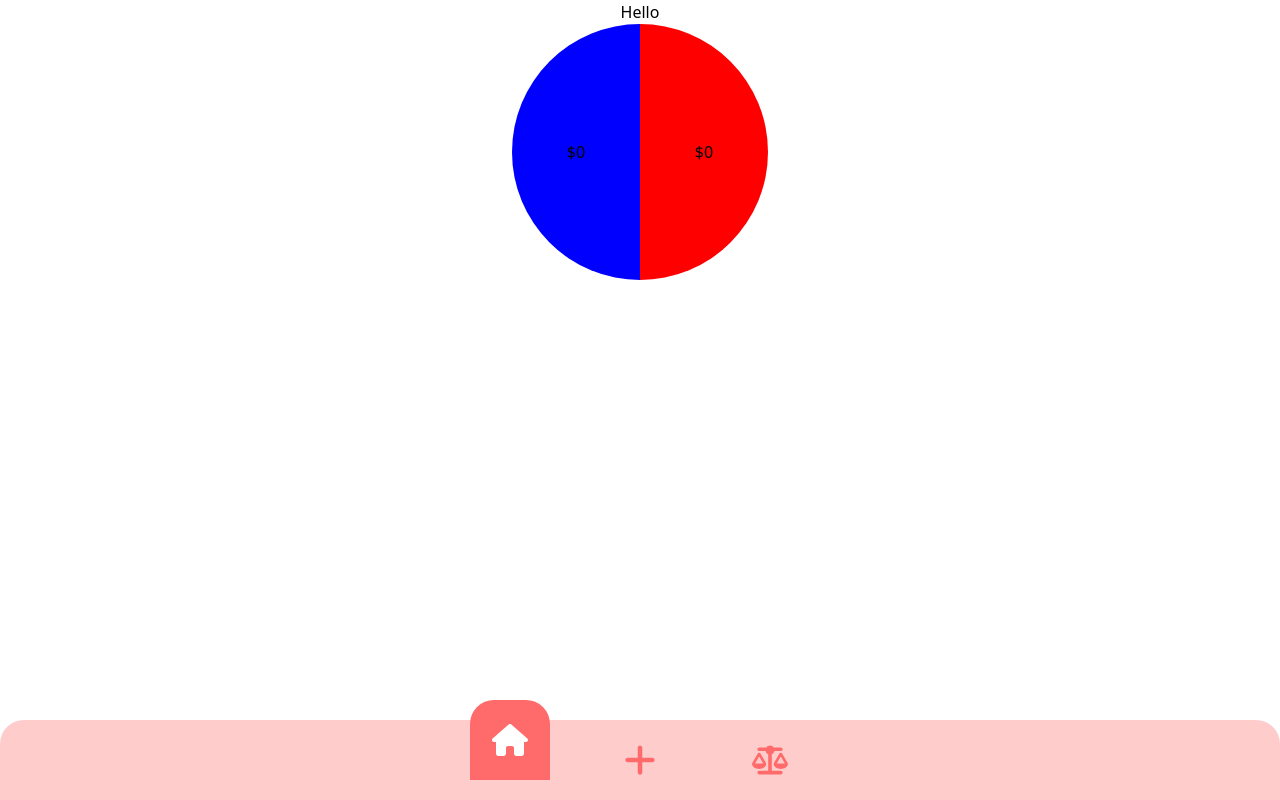
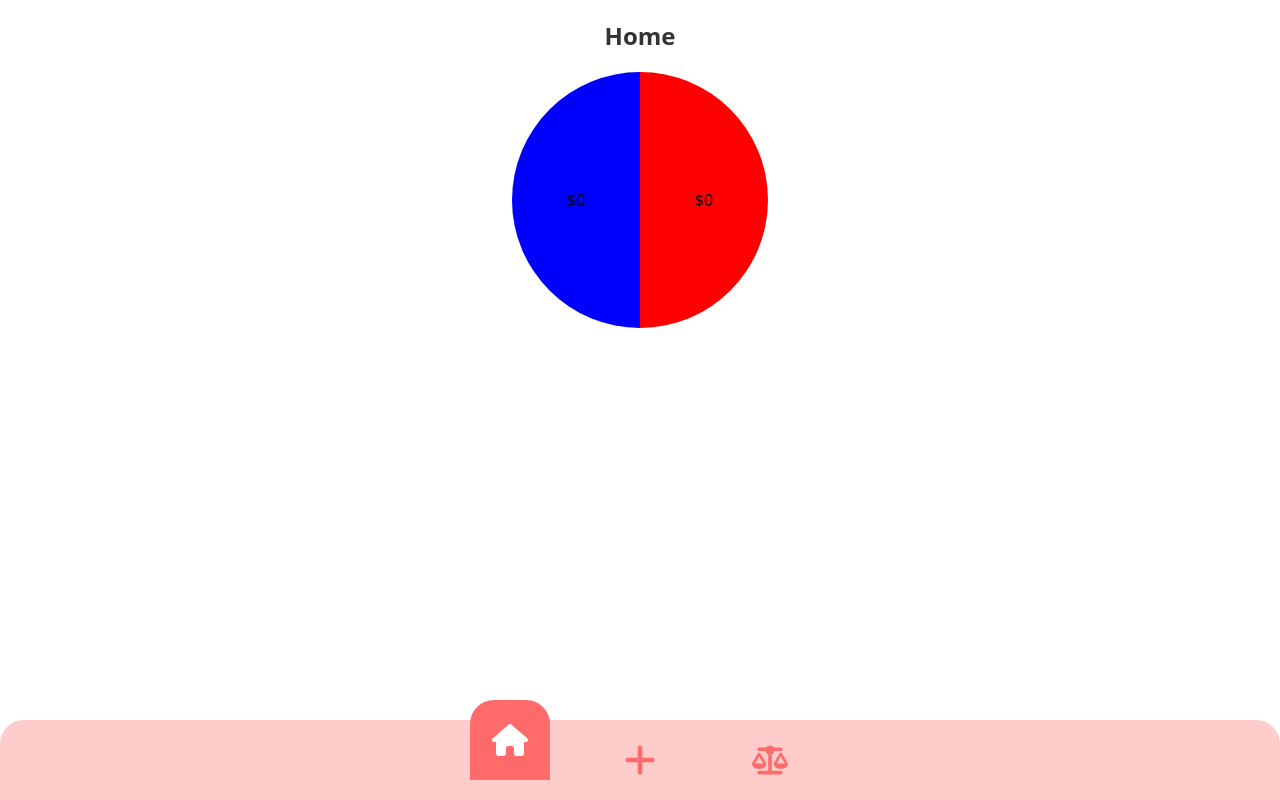
Before and after one commit to AlexanderHeffernan/CoupleExpenseBalancer, a Vue app in the folder app/frontend/: page / in a window 1280 px wide. Built offline with nearby package versions, Linux system fonts and the light colour scheme.

Commit message:
Page headings added

```diff
--- a/app/frontend/src/pages/AddPage.vue
+++ b/app/frontend/src/pages/AddPage.vue
@@ -22,7 +22,7 @@ const addTransaction = () => {
 
 <template>
     <div class="w-full h-full">
-      <p>Add page</p>
+      <h1 class="pt-5 pb-5  w-full text-center text-text text-2xl font-bold">Add Transaction</h1>
       <input type="text" placeholder="Description" v-model="description" />
       <input type="number" placeholder="User" v-model="user_id" />
       <input type="number" placeholder="Amount" v-model="amount" />
--- a/app/frontend/src/pages/BalancePage.vue
+++ b/app/frontend/src/pages/BalancePage.vue
@@ -8,6 +8,7 @@ defineEmits(['balanceConfirmed'])
 
 <template>
     <div class="w-full h-full">
+        <h1 class="pt-5 pb-5  w-full text-center text-text text-2xl font-bold">Balance</h1>
         <p>User {{ balanceData.user_id }} owes: {{ balanceData.amount }}</p>
         <button @click="$emit('balanceConfirmed')">Confirm</button>
     </div>
--- a/app/frontend/src/pages/HomePage.vue
+++ b/app/frontend/src/pages/HomePage.vue
@@ -19,7 +19,7 @@ function getAngle(user_id) {
 
 <template>
     <div class="w-full h-full flex flex-col items-center">
-      <p>Hello</p>
+      <h1 class="pt-5 pb-5  w-full text-center text-text text-2xl font-bold">Home</h1>
       <div class="w-64 h-64 rounded-full flex justify-center items-center" :style="{ backgroundImage: `conic-gradient(red ${getAngle(1)}deg, blue 0deg)` }">
         <p class="w-1/2 text-center">${{ u2deficit }}</p>
         <p class="w-1/2 text-center">${{ u1deficit }}</p>
```
